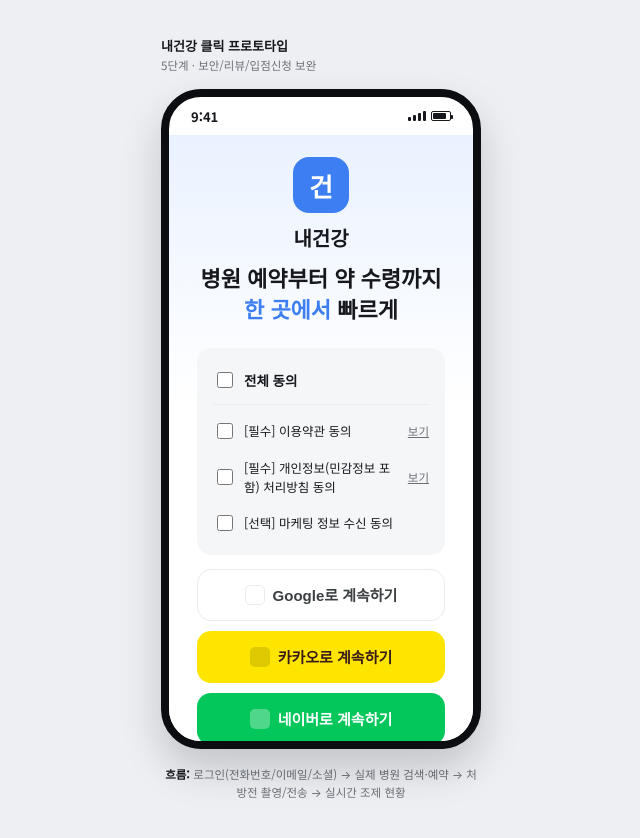
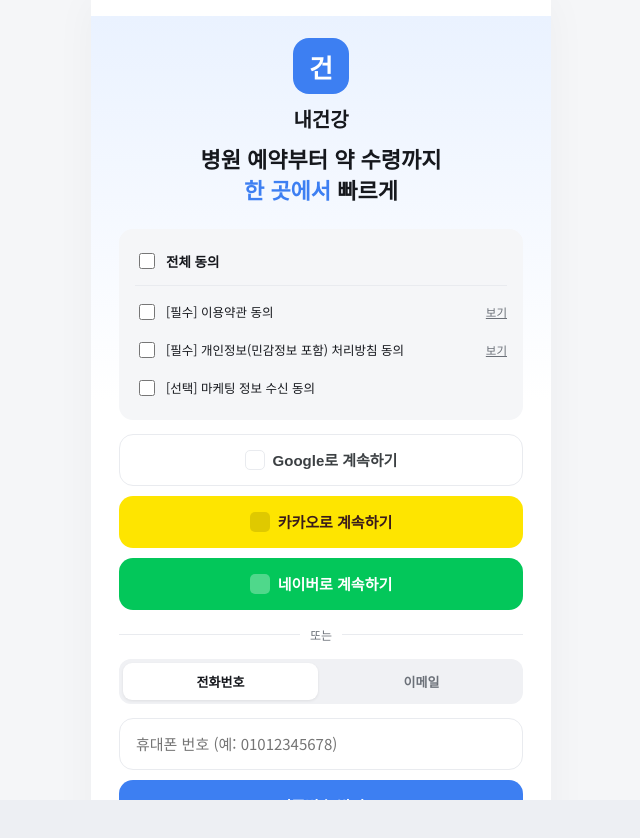
Before and after one commit to parkhy5454/CareLink, a React (Vite) app: page / in a window 1280 px wide. Shown: the top 838 px of the page, without its empty margins (319-959 px from the left). After the commit the page ends 800 px from the top, so only its background shows below. Built offline with nearby package versions, Linux system fonts and the light colour scheme.

Commit message:
Add files via upload

```diff
--- a/src/App.jsx
+++ b/src/App.jsx
@@ -67,14 +67,10 @@ export default function App() {
 
   return (
     <div className="demo-page">
-      <div className="demo-topbar">
-        <div className="demo-title">내건강 클릭 프로토타입<span>5단계 · 보안/리뷰/입점신청 보완</span></div>
+      <div className="phone">
         {isLoggedIn && (
-          <button className="demo-reset" onClick={handleLogout}>로그아웃</button>
+          <button className="app-logout" onClick={handleLogout} aria-label="로그아웃">⎋</button>
         )}
-      </div>
-
-      <div className="phone">
         {screen === 'loading' && <LoadingScreen />}
         {screen === 'onboarding' && (
           <Onboarding onLoggedIn={handleLoggedIn} notice={authNotice} onDismissNotice={() => setAuthNotice('')} />
@@ -100,10 +96,6 @@ export default function App() {
         )}
         {screen === 'status' && <PharmacyStatus onHome={() => setScreen('home')} />}
       </div>
-
-      <div className="demo-hint">
-        <b>흐름:</b> 로그인(전화번호/이메일/소셜) → 실제 병원 검색·예약 → 처방전 촬영/전송 → 실시간 조제 현황
-      </div>
     </div>
   )
 }
--- a/src/index.css
+++ b/src/index.css
@@ -20,84 +20,39 @@ body{
   background:#EDEFF3;
 }
 
-/* ---------- 데모 셸(브라우저에서 프로토타입을 감싸는 껍데기) ---------- */
+/* ---------- 앱 셸: 데스크탑/모바일 구분 없이 일반적인 반응형 웹앱처럼 보이게 ---------- */
 .demo-page{
-  min-height:100%;
+  min-height:100vh;
+  min-height:100dvh;
   display:flex;
-  flex-direction:column;
-  align-items:center;
-  gap:16px;
-  padding:36px 16px 60px;
-}
-.demo-topbar{
-  width:320px;
-  display:flex;
-  align-items:center;
-  justify-content:space-between;
-}
-.demo-title{font-size:13px; font-weight:700; color:var(--ink);}
-.demo-title span{display:block; font-size:11.5px; font-weight:400; color:var(--sub); margin-top:2px;}
-.demo-reset{
-  border:1px solid var(--line); background:#fff; color:var(--sub);
-  font-size:12px; font-weight:700; padding:7px 12px; border-radius:100px; cursor:pointer;
-}
-.demo-reset:hover{color:var(--ink); border-color:#D6D9DE;}
-
-.phone{
-  width:320px;
-  height:660px;
-  background:var(--card);
-  border-radius:40px;
-  border:8px solid #0B0D10;
-  overflow:hidden;
-  position:relative;
-  box-shadow:0 20px 40px rgba(0,0,0,0.18);
-  display:flex;
-  flex-direction:column;
-}
-.statusbar{
-  height:38px;
-  flex:none;
-  display:flex;
-  align-items:center;
-  justify-content:space-between;
-  padding:0 22px;
-  font-size:13px;
-  font-weight:700;
-  color:var(--ink);
-  background:transparent;
-}
-
-/* ── 실제 스마트폰(좁은 화면)에서는 "데모용 폰 틀"을 없애고 화면을 꽉 채웁니다 ── */
-@media (max-width: 480px){
-  html, body{
-    overflow-x:hidden;
-  }
-  .demo-page{
-    padding:0;
-    min-height:100vh;
-  }
-  .demo-topbar{
-    display:none;
-  }
-  .demo-hint{
-    display:none;
+  justify-content:center;
+  background:var(--bg);
 }
 .phone{
   width:100%;
-    height:100vh;
-    height:100dvh;
-    border:none;
-    border-radius:0;
-    box-shadow:none;
+  max-width:460px; /* 넓은 화면에서도 모바일 UI가 과하게 늘어나지 않도록 가운데 정렬된 한 칼럼으로 */
+  min-height:100vh;
+  min-height:100dvh;
+  background:var(--card);
+  position:relative;
+  display:flex;
+  flex-direction:column;
+  box-shadow:0 0 40px rgba(0,0,0,0.04);
 }
-  /* 목업용 가짜 시계/배터리 표시줄은 실제 기기에서 진짜 상태표시줄과 겹치므로 숨기고,
-     대신 화면 맨 위에 노치/카메라 펀치홀 영역만큼 안전 여백을 줍니다 */
-  .statusbar{
-    display:none;
+.app-logout{
+  position:absolute; top:14px; right:16px; z-index:20;
+  border:1px solid var(--line); background:rgba(255,255,255,0.92); color:var(--sub);
+  width:32px; height:32px; border-radius:50%; font-size:15px; line-height:1;
+  display:flex; align-items:center; justify-content:center; cursor:pointer;
 }
+.app-logout:hover{color:var(--ink); border-color:#D6D9DE;}
+
+/* 목업 시절의 가짜 시계/배터리 표시줄은 실제 화면에선 필요 없어서 항상 숨겨요 */
+.statusbar{display:none;}
+
+html, body{overflow-x:hidden;}
 .screen{
-    padding-top:env(safe-area-inset-top);
+  padding-top:max(16px, env(safe-area-inset-top));
 }
 /* 홈 인디케이터가 있는 기기(iPhone X 이후)에서 하단 탭바가 안 가려지게 */
 .tabbar{
@@ -106,7 +61,6 @@ body{
 /* iOS Safari는 입력창 글자가 16px보다 작으면 탭할 때 화면을 확대해버려요 */
 .input-field, .symptom-textarea, select, textarea{
   font-size:16px;
-  }
 }
 .statusbar.dark span{color:#fff;}
 .statusbar .icons{display:flex; gap:5px; align-items:center;}
```
Lines whose indentation alone changed are shown as unchanged.
